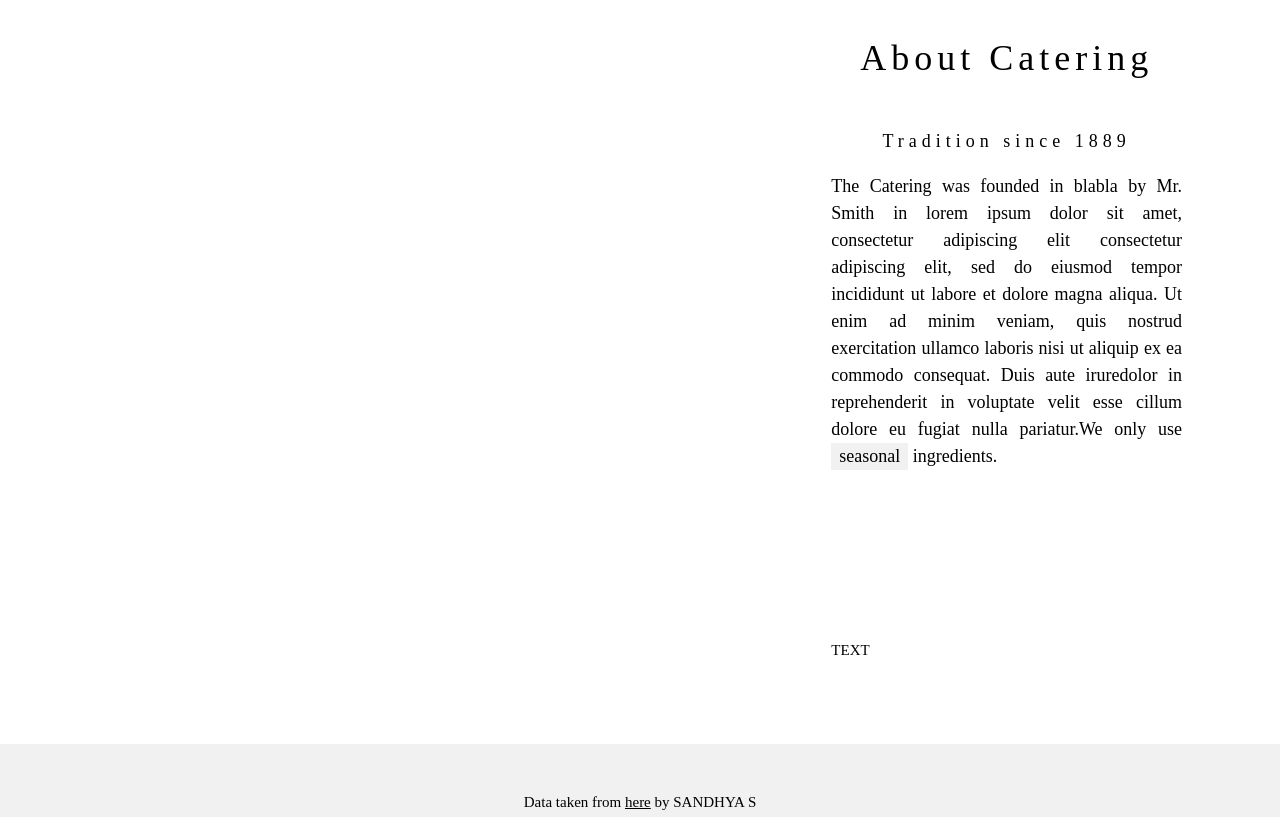
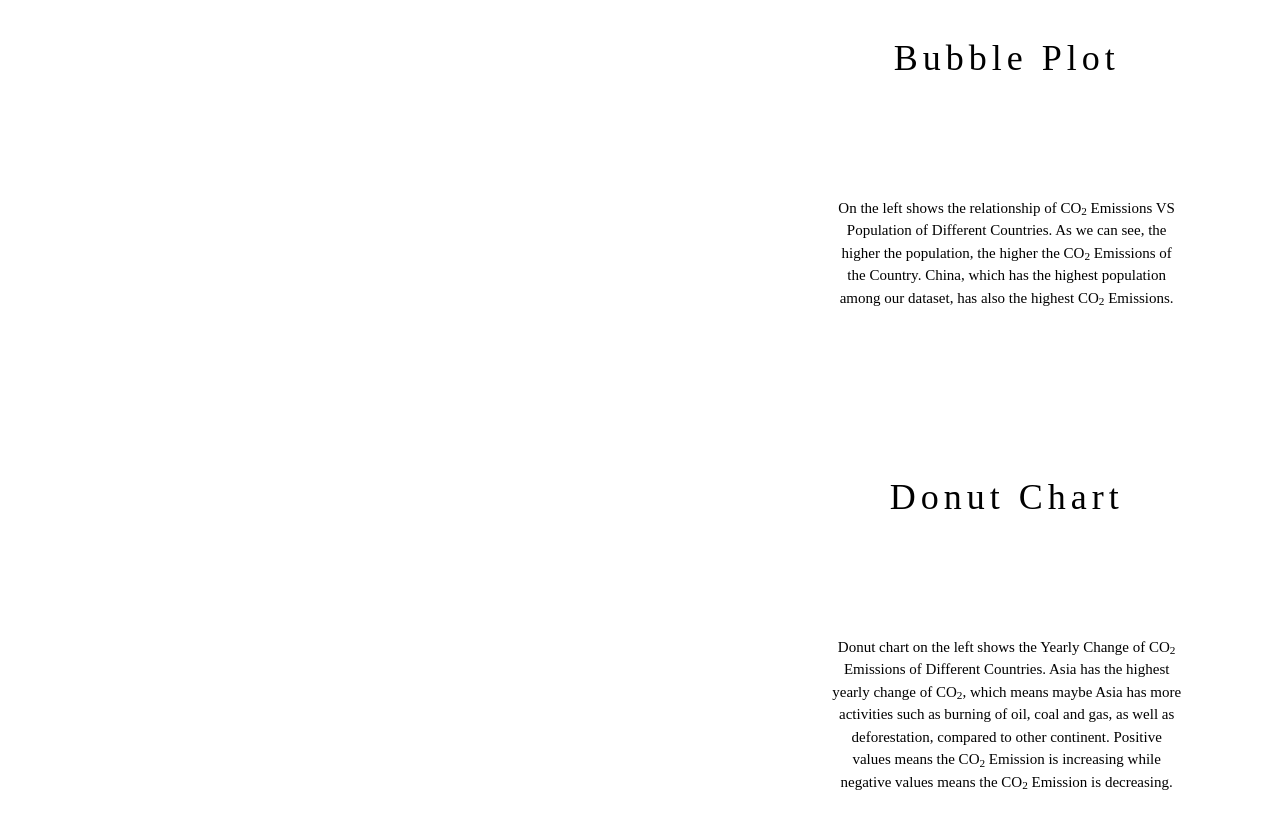
Before and after one commit to yu00anne/FIT3179-Assignment2, a plain HTML site: page index.html in a window 1280 px wide. Shown: the part 720-1537 px from the top of the page. Drawn offline with Linux system fonts and the light colour scheme; a script that the page names is missing.

Commit message:
Edit descriptions of different charts

```diff
--- a/index.html
+++ b/index.html
@@ -97,9 +97,15 @@
         </div>
 
         <div class="w3-col m4 w3-padding-small">
-            <h1 class="w3-center">About Catering</h1><br>
-            <h5 class="w3-center">Tradition since 1889</h5>
-            <p class="w3-large w3-justify">The Catering was founded in blabla by Mr. Smith in lorem ipsum dolor sit amet, consectetur adipiscing elit consectetur adipiscing elit, sed do eiusmod tempor incididunt ut labore et dolore magna aliqua. Ut enim ad minim veniam, quis nostrud exercitation ullamco laboris nisi ut aliquip ex ea commodo consequat. Duis aute iruredolor in reprehenderit in voluptate velit esse cillum dolore eu fugiat nulla pariatur.We only use <span class="w3-tag w3-light-grey">seasonal</span> ingredients.</p>
+            <h1 class="w3-center">Bubble Plot</h1><br>
+            <!-- <h5 class="w3-center">Tradition since 1889</h5>
+            <p class="w3-large w3-justify">The Catering was founded in blabla by Mr. Smith in lorem ipsum dolor sit amet, consectetur adipiscing elit consectetur adipiscing elit, sed do eiusmod tempor incididunt ut labore et dolore magna aliqua. Ut enim ad minim veniam, quis nostrud exercitation ullamco laboris nisi ut aliquip ex ea commodo consequat. Duis aute iruredolor in reprehenderit in voluptate velit esse cillum dolore eu fugiat nulla pariatur.We only use <span class="w3-tag w3-light-grey">seasonal</span> ingredients.</p> -->
+            <p class="w3-padding-top-64 w3-center">
+                On the left shows the relationship of CO<sub>2</sub> Emissions VS Population of
+                Different Countries. As we can see, the higher the population, the higher the
+                CO<sub>2</sub> Emissions of the Country. China, which has the highest population
+                among our dataset, has also the highest CO<sub>2</sub> Emissions.
+            </p>
         </div>
     </div>
 
@@ -122,10 +128,17 @@
         </div>
 
         <div class="w3-col m4 w3-padding-small">
-            <!-- <h1 class="w3-center">About Catering</h1><br>
-            <h5 class="w3-center">Tradition since 1889</h5> -->
-            <p>TEXT</p>
+            <h1 class="w3-center">Donut Chart</h1><br>
+            <!-- <h5 class="w3-center">Tradition since 1889</h5> -->
             <!-- <p class="w3-large w3-justify">The Catering was founded in blabla by Mr. Smith in lorem ipsum dolor sit amet, consectetur adipiscing elit consectetur adipiscing elit, sed do eiusmod tempor incididunt ut labore et dolore magna aliqua. Ut enim ad minim veniam, quis nostrud exercitation ullamco laboris nisi ut aliquip ex ea commodo consequat. Duis aute iruredolor in reprehenderit in voluptate velit esse cillum dolore eu fugiat nulla pariatur.We only use <span class="w3-tag w3-light-grey">seasonal</span> ingredients.</p> -->
+            <p class="w3-padding-top-64 w3-center">
+                Donut chart on the left shows the Yearly Change of CO<sub>2</sub> Emissions
+                of Different Countries. Asia has the highest yearly change of CO<sub>2</sub>,
+                which means maybe Asia has more activities such as burning of oil, coal and gas,
+                as well as deforestation, compared to other continent.
+                Positive values means the CO<sub>2</sub> Emission is increasing while
+                negative values means the CO<sub>2</sub> Emission is decreasing.
+            </p>
         </div>
     </div>
 
```
